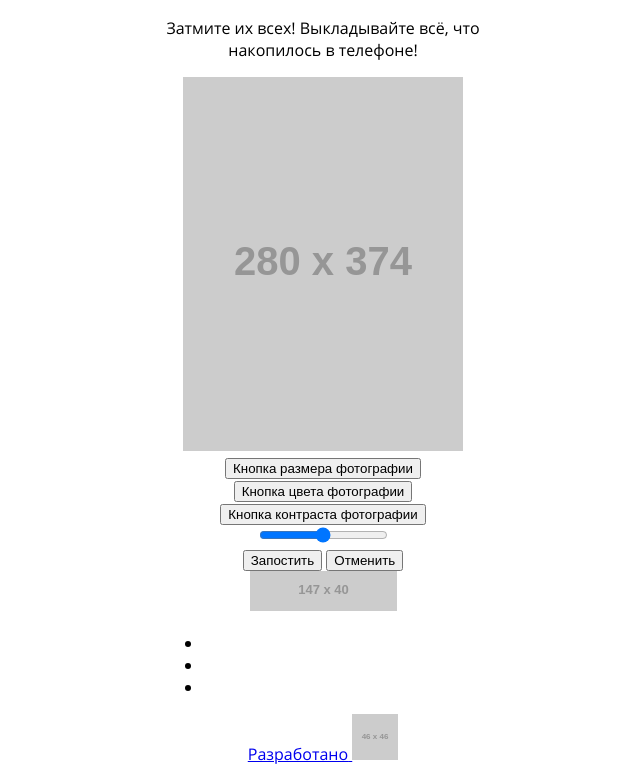
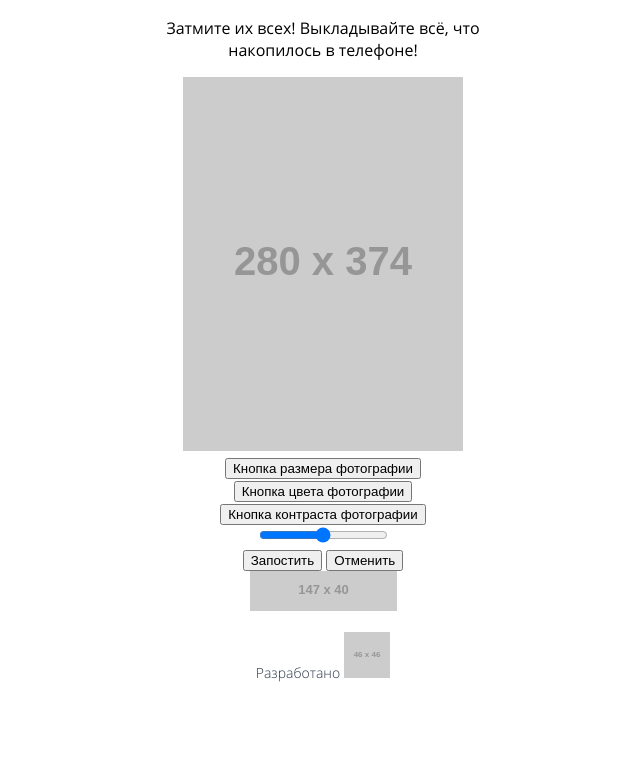
Before and after one commit to navigator980/1225721-pink-19, a website: page source/photo.html in a window 1280 px wide. Shown: the part 2741-3506 px from the top of the page, without its empty margins (317-957 px from the left). After the commit the page ends 3424 px from the top, so only its background shows below. Drawn offline with nearby package versions, Linux system fonts and the light colour scheme; files that its build step writes are made by us from their sources; placeholder pictures from the web are drawn by us.

Commit message:
Вносит изменения в photo.html

```diff
--- a/source/photo.html
+++ b/source/photo.html
@@ -113,7 +113,7 @@
       <footer class="page-footer">
         <img class="page-footer__logo-image" src="https://via.placeholder.com/147x40" alt="Логотип Pink">
         <ul class="page-footer__social social">
-          <li class="social__item">
+          <li class="social-link__item">
             <a href="https://twitter.com/" class="social__link social__link--twitter">
               <span class="visually-hidden">Twitter</span>
             </a>
--- /dev/null
+++ b/source/sass/blocks/page-footer.scss
@@ -0,0 +1,14 @@
+.page-footer__social {
+  list-style: none;
+}
+
+.link-developer__link {
+  text-decoration: none;
+  color: #283645;
+}
+
+.link-developer__text {
+  font-size: 14px;
+  font-weight: 300;
+  line-height: 18px;
+}
--- a/source/sass/style.scss
+++ b/source/sass/style.scss
@@ -8,3 +8,4 @@
 @import "blocks/background-title.scss";
 @import "blocks/main-preview.scss";
 @import "blocks/gallery.scss";
+@import "blocks/page-footer.scss";
```
